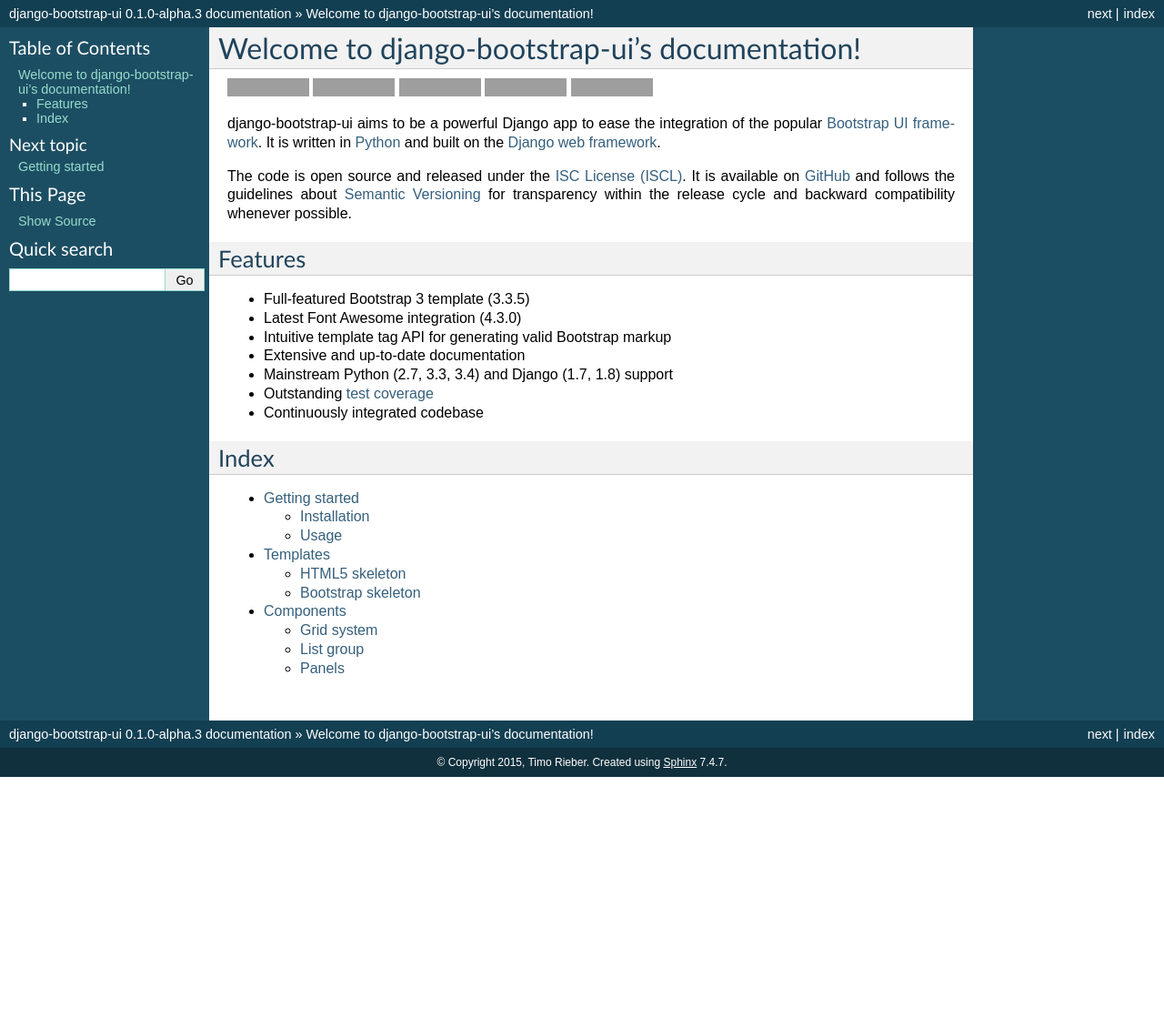
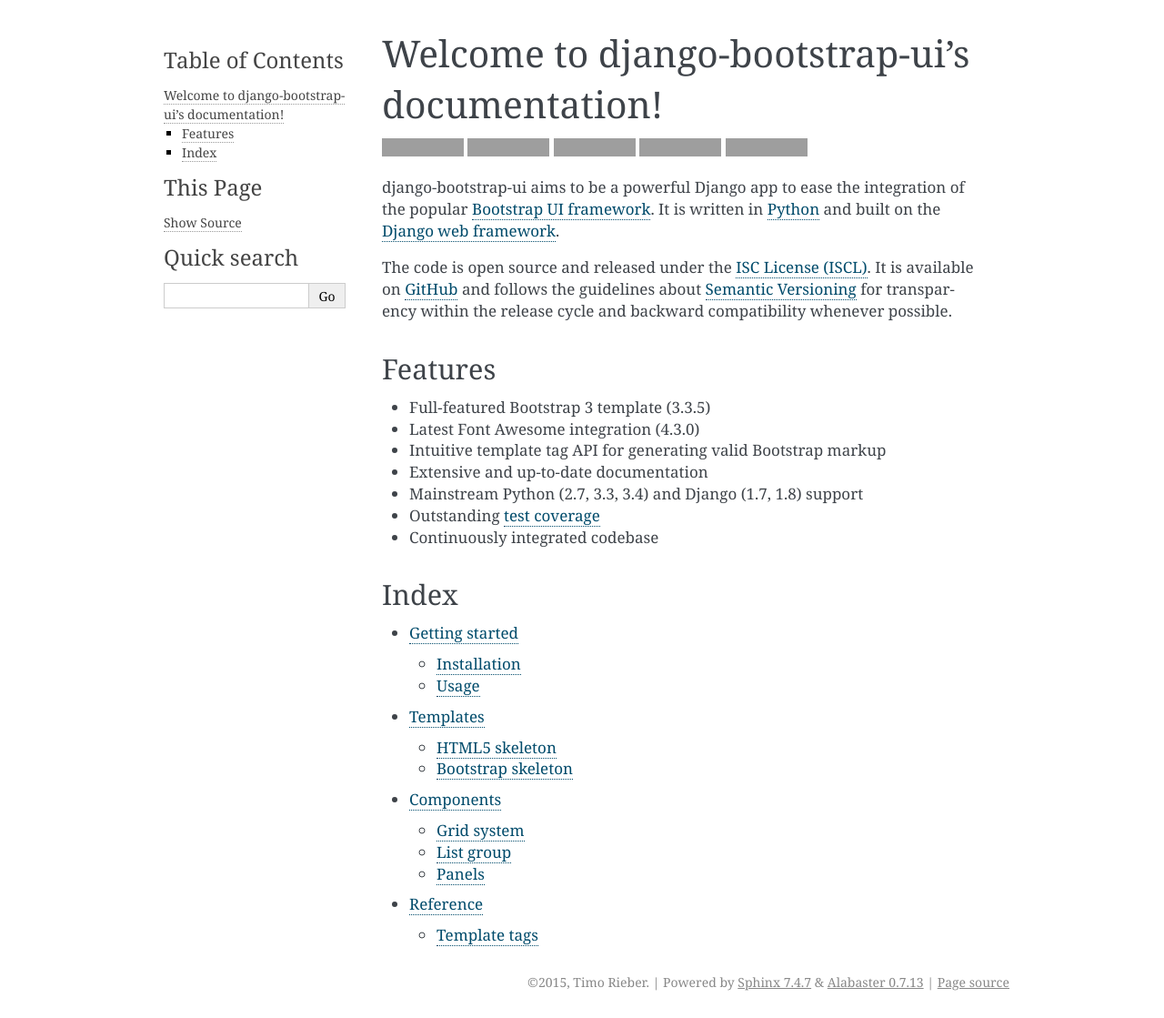
Before and after one commit to texperience/django-bootstrap-ui, a Sphinx documentation site: the page built from docs/index.rst, in a window 1280 px wide, cut to the strip 0-1119 px from the top of the page. Shown: the whole strip at 91% size. Built offline with Sphinx 7.4.7, drawn with Linux system fonts in a browser that asks for light colours; before the commit the page ends 900 px from its top, so only the background shows below that; grey boxes are pictures that could not be loaded.

Commit message:
Added automatic sphinx documentation for template tag module

```diff
--- a/docs/conf.py
+++ b/docs/conf.py
@@ -19,7 +19,7 @@
 # If extensions (or modules to document with autodoc) are in another directory,
 # add these directories to sys.path here. If the directory is relative to the
 # documentation root, use os.path.abspath to make it absolute, like shown here.
-#sys.path.insert(0, os.path.abspath('.'))
+sys.path.insert(0, os.path.abspath('../bootstrap_ui/templatetags'))
 
 # -- General configuration ------------------------------------------------
 
@@ -29,7 +29,15 @@
 # Add any Sphinx extension module names here, as strings. They can be
 # extensions coming with Sphinx (named 'sphinx.ext.*') or your custom
 # ones.
-extensions = []
+extensions = ['sphinx.ext.autodoc']
+
+# Autodoc options
+autodoc_default_flags = [
+    'members',
+    'undoc-members',
+    'show-inheritance',
+]
+autodoc_member_order = 'bysource'
 
 # Add any paths that contain templates here, relative to this directory.
 templates_path = ['_templates']
@@ -57,7 +65,7 @@
 # The short X.Y version.
 version = '0.1.0'
 # The full version, including alpha/beta/rc tags.
-release = '0.1.0-alpha.3'
+release = '0.1.0b2'
 
 # The language for content autogenerated by Sphinx. Refer to documentation
 # for a list of supported languages.
@@ -108,7 +116,7 @@
 
 # The theme to use for HTML and HTML Help pages.  See the documentation for
 # a list of builtin themes.
-html_theme = 'default'
+#html_theme = 'default'
 
 # Theme options are theme-specific and customize the look and feel of a theme
 # further.  For a list of options available for each theme, see the
@@ -137,7 +145,7 @@
 # Add any paths that contain custom static files (such as style sheets) here,
 # relative to this directory. They are copied after the builtin static files,
 # so a file named "default.css" will overwrite the builtin "default.css".
-html_static_path = ['_static']
+#html_static_path = ['_static']
 
 # Add any extra paths that contain custom files (such as robots.txt or
 # .htaccess) here, relative to this directory. These files are copied
--- a/docs/index.rst
+++ b/docs/index.rst
@@ -47,3 +47,4 @@
    getting_started/index
    templates/index
    components/index
+   reference/index
--- /dev/null
+++ b/docs/reference/index.rst
@@ -0,0 +1,7 @@
+Reference
+=========
+
+Template tags
+-------------
+
+.. automodule:: bootstrap_ui_tags
```
